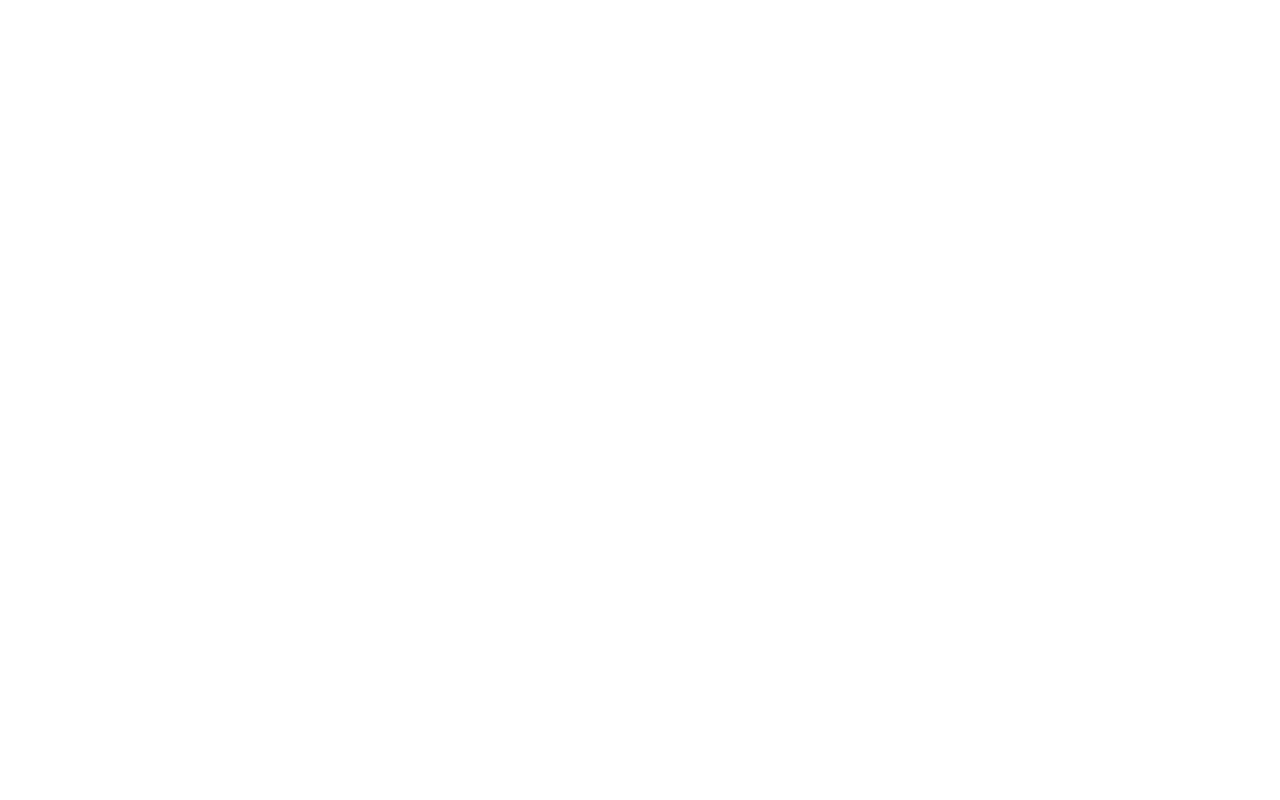
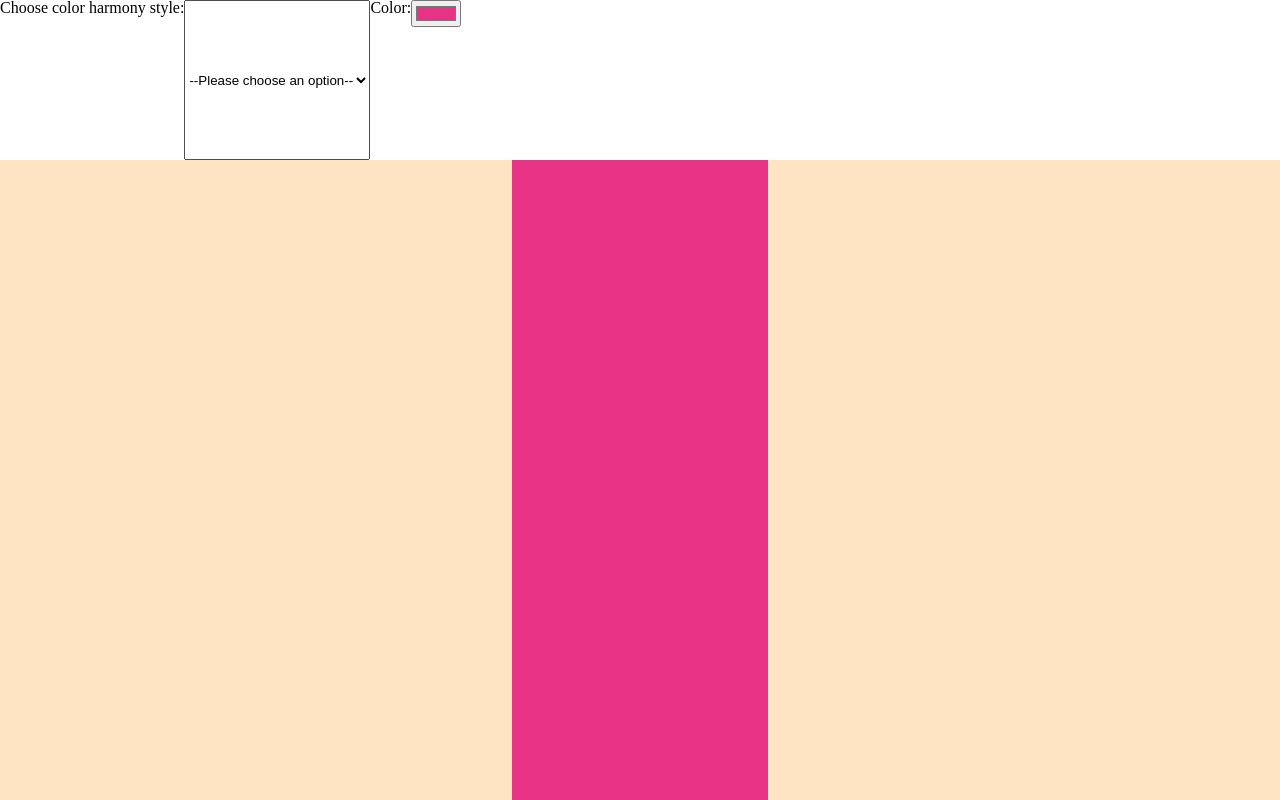
Before and after one commit to Gabriella-roze/color-palette-generator, a plain HTML site: page index.html in a window 1280 px wide. Drawn offline with Linux system fonts and the light colour scheme.

Commit message:
Add simple color picker

```diff
--- a/index.html
+++ b/index.html
@@ -8,11 +8,28 @@
     <title>Color palette generator</title>
 </head>
 <body>
-    <div></div>
-    <div></div>
-    <div></div>
-    <div></div>
-    <div></div>
+    <section>
+        <label for="color-harmony-style">Choose color harmony style:</label>
+        <select id="color-harmony-style">
+            <option value="">--Please choose an option--</option>
+            <option value="analogous">Analogous</option>
+            <option value="monochromatic">Monochromatic</option>
+            <option value="triad">Triad</option>
+            <option value="complementary">Complementary</option>
+            <option value="compound">Compound</option>
+            <option value="shades">Shades</option>
+        </select>
+        <label for="color">Color:</label>
+        <input type="color" id="color-picker" name="color" value="#E83285">
+    </section>
+    <section>
+        <div id="col-left2" class="color-box"></div>
+        <div id="col-left1" class="color-box"></div>
+        <div id="col-base" class="color-box"></div>
+        <div id="col-right1" class="color-box"></div>
+        <div id="col-right2" class="color-box"></div>
+    </section>
+
 
 <script src="main.js"></script>
 </body>
--- a/main.js
+++ b/main.js
@@ -0,0 +1,16 @@
+const colBase = document.getElementById("col-base");
+let colorPicker;
+let defaultColor = "#E83285";
+
+ window.addEventListener("load", init);
+ function init() {
+    colorPicker = document.getElementById("color-picker");
+    colBase.style.backgroundColor = defaultColor
+    colorPicker.value = defaultColor;
+    colorPicker.addEventListener("input", setBaseColor);
+  }
+
+ function setBaseColor(color) {
+    colBase.style.backgroundColor = color.target.value;
+    console.log(color);
+ }
--- a/style.css
+++ b/style.css
@@ -0,0 +1,74 @@
+/*
+CSS RESET
+http://meyerweb.com/eric/tools/css/reset/
+   v2.0 | 20110126
+   License: none (public domain)
+*/
+
+html, body, div, span, applet, object, iframe,
+h1, h2, h3, h4, h5, h6, p, blockquote, pre,
+a, abbr, acronym, address, big, cite, code,
+del, dfn, em, img, ins, kbd, q, s, samp,
+small, strike, strong, sub, sup, tt, var,
+b, u, i, center,
+dl, dt, dd, ol, ul, li,
+fieldset, form, label, legend,
+table, caption, tbody, tfoot, thead, tr, th, td,
+article, aside, canvas, details, embed,
+figure, figcaption, footer, header, hgroup,
+menu, nav, output, ruby, section, summary,
+time, mark, audio, video {
+	margin: 0;
+	padding: 0;
+	border: 0;
+	font-size: 100%;
+	font: inherit;
+	vertical-align: baseline;
+}
+/* HTML5 display-role reset for older browsers */
+article, aside, details, figcaption, figure,
+footer, header, hgroup, menu, nav, section {
+	display: block;
+}
+body {
+	line-height: 1;
+}
+ol, ul {
+	list-style: none;
+}
+blockquote, q {
+	quotes: none;
+}
+blockquote:before, blockquote:after,
+q:before, q:after {
+	content: '';
+	content: none;
+}
+table {
+	border-collapse: collapse;
+	border-spacing: 0;
+}
+
+
+/* MY OWN STYLING */
+body {
+    width: 100vw;
+}
+
+section:first-of-type {
+    width: 100vw;
+    height: 20vh;
+    display: flex;
+
+}
+section:last-of-type {
+    width: 100vw;
+    height: 80vh;
+    display: flex;
+
+}
+.color-box {
+    width: 20%;
+    height: 100%;
+    background-color: bisque;
+}
```
